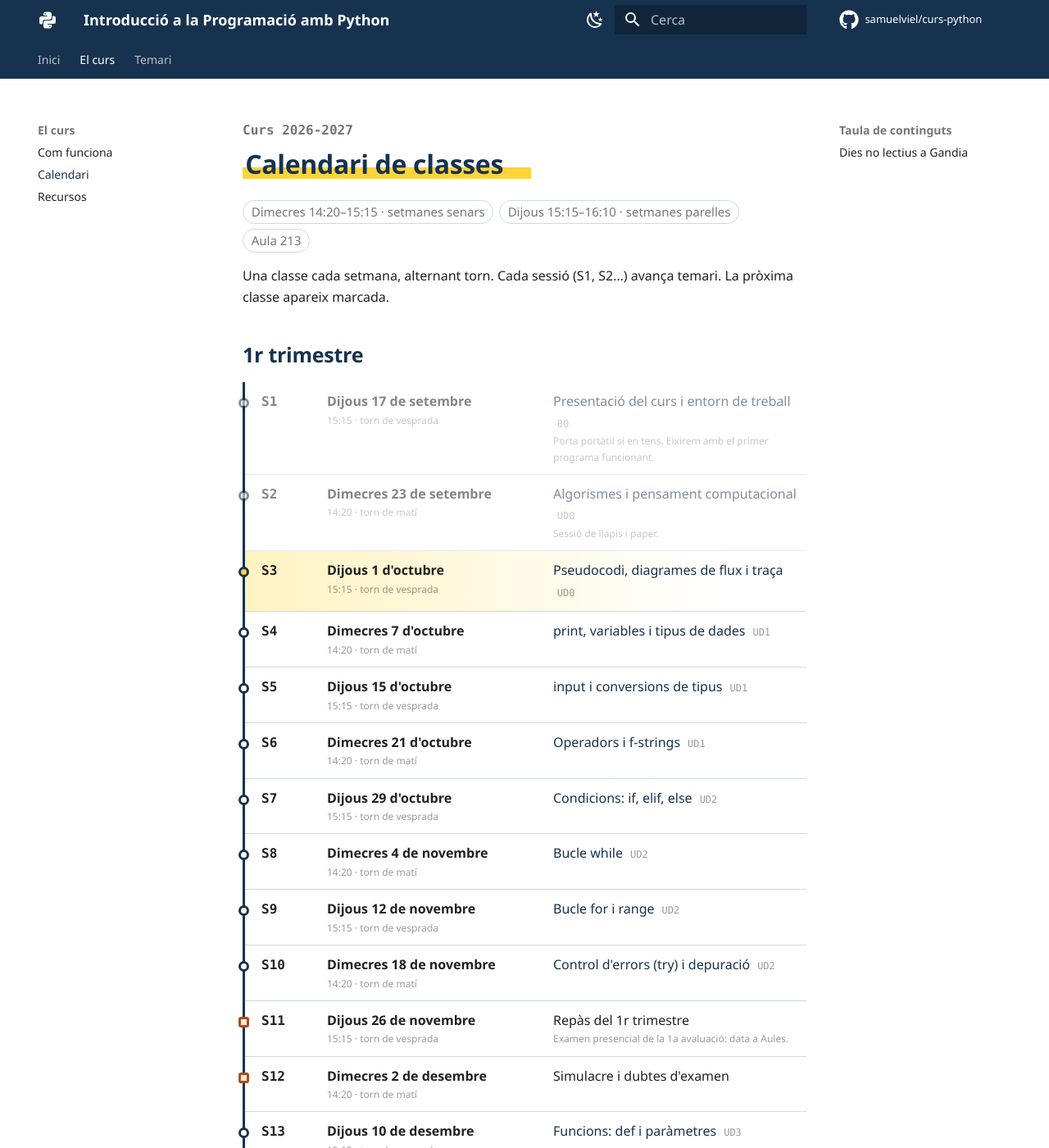
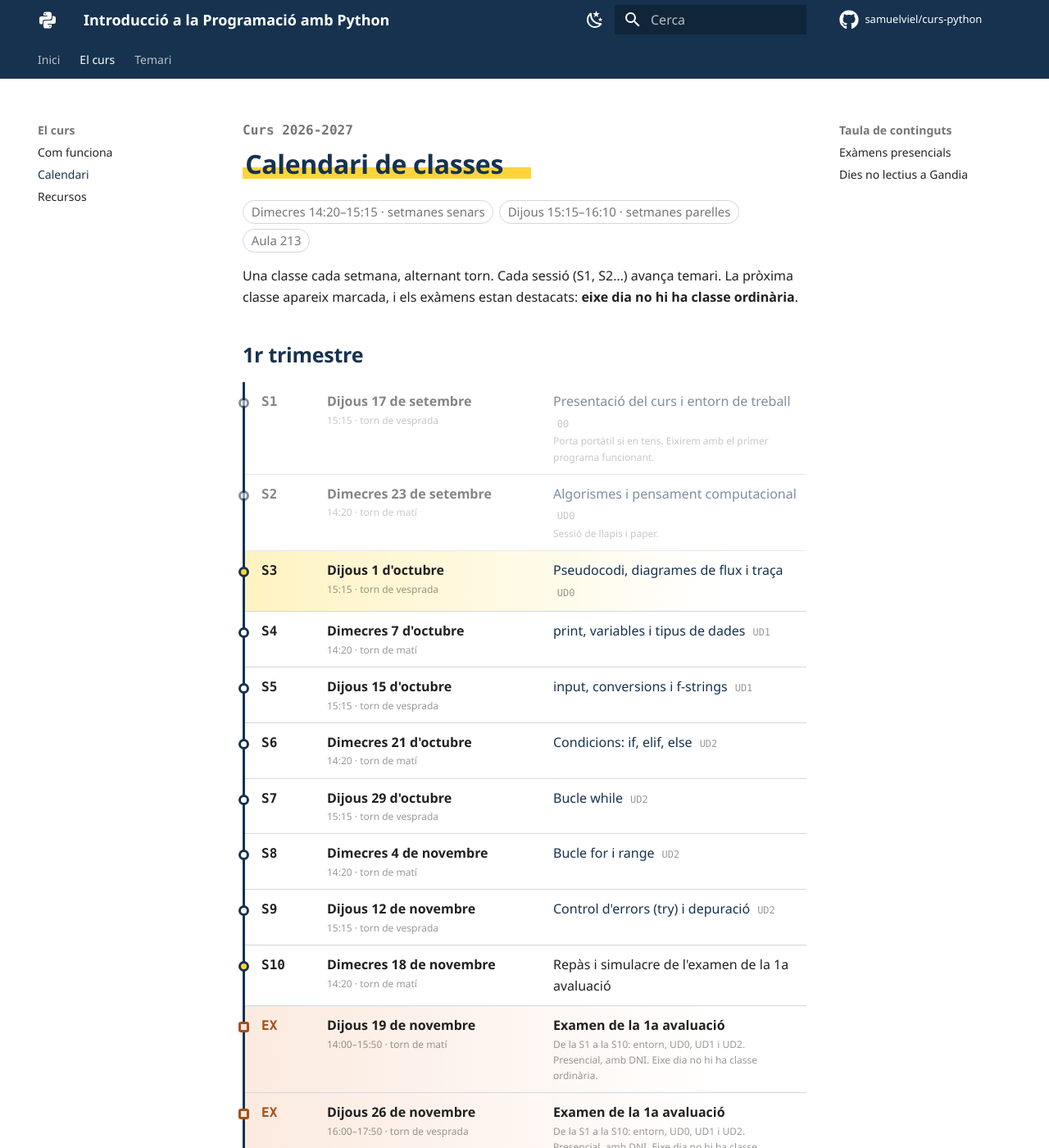
Before and after one commit to samuelviel/curs-python, an MkDocs documentation site: the page built from docs/calendari.md, in a window 1280 px wide and 1400 px high. Shown: the whole window at 82% size. Built offline with MkDocs 1.6.1 and Material for MkDocs 9.7.7, drawn with Linux system fonts in a browser that asks for light colours; some web fonts are replaced; comment, search, counter and statistics services are not loaded; some of the changed text lies outside the part shown.

Commit message:
Afig les dates dels examens i reajusta el calendari
- curs.js: nova llista `examens` amb les dues convocatories de cada
  avaluacio (19/26 nov, 4/11 febr, 6/13 maig; mati 14:00-15:50 i
  vesprada 16:00-17:50).
- El dia d'examen no hi ha classe ordinaria: les sessions es recol.loquen
  (31 sessions en compte de 34) i cada repas queda just abans de l'examen.
- El calendari, el bitllet de la portada i les taules de cada unitat
  mostren els examens; nova taula `data-examens` a la guia i al calendari.

Co-Authored-By: Claude Opus 5 <noreply@anthropic.com>
Claude-Session: https://claude.ai/code/session_01JJar8XrtUmeEUUXjMCjQLR

```diff
--- a/docs/assets/css/curs.css
+++ b/docs/assets/css/curs.css
@@ -136,7 +136,6 @@
 .md-typeset .cal-list > li.cal-past { opacity: .55; }
 .md-typeset .cal-list > li.cal-now { background: linear-gradient(90deg, var(--curs-marker-soft), transparent 85%); }
 .md-typeset .cal-list > li.cal-now::before { background: var(--curs-marker); }
-.md-typeset .cal-list > li.cal-exam::before { border-radius: 3px; border-color: var(--curs-warn); background: var(--curs-warn-soft); }
 .md-typeset .cal-list > li.cal-off { color: var(--curs-warn); font-style: italic; }
 .md-typeset .cal-list > li.cal-off::before { border-color: var(--curs-line); }
 .md-typeset .cal-list > li.cal-off .cal-date { text-decoration: line-through; font-weight: 400; }
@@ -187,3 +186,13 @@
 /* Targetes de la portada en dues columnes */
 @media (min-width: 45em) { .md-typeset .grid.cards.two { grid-template-columns: repeat(2, minmax(0, 1fr)); } }
 @media (max-width: 600px) { .md-typeset .hero-title { font-size: 1.7rem; } }
+
+/* ---------- exàmens ---------- */
+.md-typeset .exam-table table { margin: .8em 0; }
+.md-typeset .exam-table td small { color: var(--md-default-fg-color--light); }
+.md-typeset .exam-table .cal-past { opacity: .5; text-decoration: line-through; }
+.md-typeset .cal-list > li.cal-exam { background: linear-gradient(90deg, var(--curs-warn-soft), transparent 85%); }
+.md-typeset .cal-list > li.cal-exam::before { border-radius: 3px; border-color: var(--curs-warn); background: var(--curs-warn-soft); }
+.md-typeset .cal-list > li.cal-exam .cal-n { color: var(--curs-warn); font-weight: 700; }
+.md-typeset .cal-list > li.cal-repas::before { background: var(--curs-marker); border-color: var(--curs-ink); }
+.ticket-top.ticket-exam .ticket-label { color: var(--curs-warn); font-weight: 800; }
--- a/docs/assets/js/curs-app.js
+++ b/docs/assets/js/curs-app.js
@@ -55,9 +55,20 @@
       slots.push({ date: d, torn, off: offReason(d) });
     }
 
+    // Els exàmens ocupen el seu dia: eixe dia no hi ha classe ordinària.
+    const examRows = [];
+    (C.examens || []).forEach((ex) => ex.proves.forEach((p) => {
+      const d = parseDate(p.data);
+      const [h, m] = p.fi.split(":").map(Number);
+      const endTime = new Date(d); endTime.setHours(h, m, 0, 0);
+      examRows.push({ date: d, examen: ex, prova: p, end: endTime });
+    }));
+    const examDays = new Set(examRows.map((r) => r.date.getTime()));
+
     const rows = [];
     let i = 0;
     for (const s of slots) {
+      if (examDays.has(s.date.getTime())) continue;   // eixe dia hi ha examen
       if (s.off) { rows.push(s); continue; }
       if (i >= C.sessions.length) break;
       const ses = C.sessions[i];
@@ -67,7 +78,8 @@
       i++;
     }
     if (i < C.sessions.length) console.warn(`Calendari: falten ${C.sessions.length - i} dies de classe per a les sessions previstes.`);
-    PLA = { rows, sessions: rows.filter((r) => r.ses) };
+    const all = rows.concat(examRows).sort((a, b) => a.date - b.date);
+    PLA = { rows: all, sessions: rows.filter((r) => r.ses), examens: examRows, agenda: all.filter((r) => r.ses || r.examen) };
     return PLA;
   }
 
@@ -82,19 +94,41 @@
     if (!el) return;
     const C = window.CURS;
     const now = new Date();
-    const list = plan().sessions;
+    const list = plan().agenda;
     const idx = list.findIndex((s) => s.end > now);
     if (idx < 0) {
       el.innerHTML = `<div class="ticket-top"><div class="ticket-label">Tutories col·lectives</div><div class="ticket-date">Curs acabat</div></div>`;
       return;
     }
-    const s = list[idx], after = list[idx + 1], t = C.torns[s.torn];
+    const s = list[idx], after = list[idx + 1];
     const today = new Date(); today.setHours(0, 0, 0, 0);
     const days = Math.round((s.date - today) / 86400000);
-    const when = days === 0 ? "Hui hi ha classe" : days === 1 ? "Pròxima classe: demà" : `Pròxima classe: d'ací ${days} dies`;
+    const quan = (n) => (n === 0 ? "hui" : n === 1 ? "demà" : `d'ací ${n} dies`);
+    const resum = (r) => (r.examen
+      ? `Examen de la ${r.examen.av} (${r.prova.torn})`
+      : `S${r.n} · ${r.ses.tema}`);
+
+    if (s.examen) {
+      el.innerHTML = `
+        <div class="ticket-top ticket-exam">
+          <div class="ticket-label">Examen ${quan(days)}</div>
+          <div class="ticket-date">${cap(fmtLong(s.date))}</div>
+          <div class="ticket-time">${s.prova.inici}–${s.prova.fi} · torn de ${s.prova.torn}</div>
+        </div>
+        <div class="ticket-cut" aria-hidden="true"></div>
+        <div class="ticket-bottom">
+          <div class="ticket-topic">Examen de la ${esc(s.examen.av)}</div>
+          ${s.examen.conte ? `<p>${esc(s.examen.conte)}</p>` : ""}
+          <p>Presencial, amb DNI. Eixe dia no hi ha classe ordinària. <a href="${baseUrl()}/calendari/">Calendari complet</a></p>
+          ${after ? `<p class="ticket-next">Després: ${fmtLong(after.date)} · ${esc(resum(after))}</p>` : ""}
+        </div>`;
+      return;
+    }
+
+    const t = C.torns[s.torn];
     el.innerHTML = `
       <div class="ticket-top">
-        <div class="ticket-label">${when}</div>
+        <div class="ticket-label">${days === 0 ? "Hui hi ha classe" : `Pròxima classe: ${quan(days)}`}</div>
         <div class="ticket-date">${cap(fmtLong(s.date))}</div>
         <div class="ticket-time">${t.inici}–${t.fi} · ${t.nom} · ${esc(C.aula)}</div>
       </div>
@@ -103,7 +137,7 @@
         <div class="ticket-topic">S${s.n} · ${esc(s.ses.tema)}</div>
         ${s.ses.nota ? `<p>${esc(s.ses.nota)}</p>` : ""}
         <p>${s.ses.u ? unitLink(s.ses.u, "Obri els apunts") + " · " : ""}<a href="${baseUrl()}/calendari/">Calendari complet</a></p>
-        ${after ? `<p class="ticket-next">Després: ${fmtLong(after.date)} (${C.torns[after.torn].nom}) · ${esc(after.ses.tema)}</p>` : ""}
+        ${after ? `<p class="ticket-next">Després: ${fmtLong(after.date)} · ${esc(resum(after))}</p>` : ""}
       </div>`;
   }
 
@@ -113,8 +147,8 @@
     if (!el) return;
     const C = window.CURS;
     const now = new Date();
-    const { rows, sessions } = plan();
-    const next = sessions.find((s) => s.end > now);
+    const { rows, agenda } = plan();
+    const next = agenda.find((s) => s.end > now);
     const groups = C.calendari.trimestres.map(([nom, a, b]) => ({
       nom, rows: rows.filter((r) => r.date >= parseDate(a) && r.date <= parseDate(b))
     }));
@@ -122,11 +156,21 @@
       <h2 id="${g.nom.replace(/\W+/g, "-").toLowerCase()}">${g.nom}</h2>
       <ol class="cal-list">
         ${g.rows.map((r) => {
+          if (r.examen) {
+            const cls = ["cal-exam", next === r ? "cal-now" : "", r.end < now ? "cal-past" : ""].join(" ").trim();
+            return `<li class="${cls}">
+              <span class="cal-n">EX</span>
+              <span class="cal-date">${cap(fmtLong(r.date))}<small>${r.prova.inici}–${r.prova.fi} · torn de ${esc(r.prova.torn)}</small></span>
+              <span class="cal-topic"><b>Examen de la ${esc(r.examen.av)}</b>
+                ${r.examen.conte ? `<small class="cal-note">${esc(r.examen.conte)}</small>` : ""}
+                <small class="cal-note">Presencial, amb DNI. Eixe dia no hi ha classe ordinària.</small></span>
+            </li>`;
+          }
           const t = C.torns[r.torn];
           if (!r.ses) {
             return `<li class="cal-off"><span class="cal-n"></span><span class="cal-date">${cap(fmtLong(r.date))}</span><span class="cal-topic">No lectiu · ${esc(r.off)}</span></li>`;
           }
-          const cls = [r.ses.examen ? "cal-exam" : "", next === r ? "cal-now" : "", r.end < now ? "cal-past" : ""].join(" ").trim();
+          const cls = [r.ses.repas ? "cal-repas" : "", next === r ? "cal-now" : "", r.end < now ? "cal-past" : ""].join(" ").trim();
           return `<li class="${cls}">
             <span class="cal-n">S${r.n}</span>
             <span class="cal-date">${cap(fmtLong(r.date))}<small>${t.inici} · ${t.nom}</small></span>
@@ -145,15 +189,42 @@
       const ss = plan().sessions.filter((s) => s.ses.u === el.dataset.unitChip);
       if (!ss.length) { el.remove(); return; }
       const a = ss[0], b = ss[ss.length - 1];
+      const seguides = ss.every((s, k) => k === 0 || s.n === ss[k - 1].n + 1);
+      const nums = ss.length === 1 ? `S${a.n}`
+        : seguides ? `S${a.n}–S${b.n}`
+        : ss.map((s) => "S" + s.n).join(", ");
       el.textContent = ss.length === 1
-        ? `S${a.n} · ${fmtShort(a.date)}`
-        : `S${a.n}–S${b.n} · ${fmtShort(a.date)} – ${fmtShort(b.date)}`;
+        ? `${nums} · ${fmtShort(a.date)}`
+        : `${nums} · ${fmtShort(a.date)} – ${fmtShort(b.date)}`;
     });
     document.querySelectorAll("[data-unit-sessions]").forEach((el) => {
       const ss = plan().sessions.filter((s) => s.ses.u === el.dataset.unitSessions);
       if (!ss.length) { el.remove(); return; }
       el.innerHTML = `<table><thead><tr><th>Sessió</th><th>Data</th><th>Què fem</th></tr></thead><tbody>
         ${ss.map((s) => `<tr><td>S${s.n}</td><td>${cap(fmtLong(s.date))}, ${C.torns[s.torn].inici}</td><td>${esc(s.ses.tema)}</td></tr>`).join("")}
+      </tbody></table>`;
+    });
+  }
+
+  /* ---------- taula d'exàmens ---------- */
+  function buildExams() {
+    const C = window.CURS;
+    document.querySelectorAll("[data-examens]").forEach((el) => {
+      if (!C.examens || !C.examens.length) { el.remove(); return; }
+      const now = new Date();
+      el.innerHTML = `<table><thead><tr><th>Examen</th><th>Torn de matí</th><th>Torn de vesprada</th><th>Què entra</th></tr></thead><tbody>
+        ${C.examens.map((ex) => {
+          const cel = (torn) => {
+            const p = ex.proves.find((x) => x.torn === torn);
+            if (!p) return "—";
+            const d = parseDate(p.data);
+            const [h, m] = p.fi.split(":").map(Number);
+            const fi = new Date(d); fi.setHours(h, m, 0, 0);
+            const txt = `${cap(fmtLong(d))}<br><small>${p.inici}–${p.fi}</small>`;
+            return fi < now ? `<span class="cal-past">${txt}</span>` : txt;
+          };
+          return `<tr><td><b>${esc(ex.av)}</b></td><td>${cel("matí")}</td><td>${cel("vesprada")}</td><td>${esc(ex.conte || "")}</td></tr>`;
+        }).join("")}
       </tbody></table>`;
     });
   }
@@ -331,6 +402,7 @@ builtins.input = _input
     buildTicket();
     buildCalendar();
     buildUnitSessions();
+    buildExams();
     buildRunners();
     buildQuizzes();
   }
--- a/docs/assets/js/curs.js
+++ b/docs/assets/js/curs.js
@@ -6,7 +6,6 @@
 
 window.CURS = {
   professor: "Samuel Viel Malonda",
-  // ⚠️ Posa el teu correu abans de publicar
   correu: "s.vielmalonda@edu.gva.es",
   aules: "https://aules.edu.gva.es/semipresencial",
   aula: "Aula 213",
@@ -45,6 +44,23 @@ window.CURS = {
     ]
   },
 
+  // Exàmens presencials. Cada avaluació té dues convocatòries, una per torn.
+  // El dia d'examen no hi ha classe ordinària: la sessió passa al següent dia lectiu.
+  examens: [
+    { av: "1a avaluació", conte: "De la S1 a la S10: entorn, UD0, UD1 i UD2.", proves: [
+      { data: "2026-11-19", torn: "matí", inici: "14:00", fi: "15:50" },
+      { data: "2026-11-26", torn: "vesprada", inici: "16:00", fi: "17:50" }
+    ] },
+    { av: "2a avaluació", conte: "UD3 i UD4 (cadenes, llistes i diccionaris), amb tot l'anterior com a base.", proves: [
+      { data: "2027-02-04", torn: "matí", inici: "14:00", fi: "15:50" },
+      { data: "2027-02-11", torn: "vesprada", inici: "16:00", fi: "17:50" }
+    ] },
+    { av: "3a avaluació", conte: "UD5 i UD6. En ser acumulatiu, cal traure almenys un 4.", proves: [
+      { data: "2027-05-06", torn: "matí", inici: "14:00", fi: "15:50" },
+      { data: "2027-05-13", torn: "vesprada", inici: "16:00", fi: "17:50" }
+    ] }
+  ],
+
   unitats: {
     entorn:   { n: "00",  titol: "Prepara l'entorn",               url: "unitats/entorn/" },
     ud0:      { n: "UD0", titol: "Pensament computacional",        url: "unitats/ud0/" },
@@ -58,28 +74,27 @@ window.CURS = {
   },
 
   // Les sessions, en ordre. Cada una ocupa el següent dia lectiu del calendari.
-  // examen: true → sessió de repàs (les dates d'examen es confirmen a Aules)
   sessions: [
+    // --- 1r trimestre, fins a l'examen de la 1a avaluació ---
     { tema: "Presentació del curs i entorn de treball", u: "entorn", nota: "Porta portàtil si en tens. Eixirem amb el primer programa funcionant." },
     { tema: "Algorismes i pensament computacional", u: "ud0", nota: "Sessió de llapis i paper." },
     { tema: "Pseudocodi, diagrames de flux i traça", u: "ud0" },
     { tema: "print, variables i tipus de dades", u: "ud1" },
-    { tema: "input i conversions de tipus", u: "ud1" },
-    { tema: "Operadors i f-strings", u: "ud1" },
+    { tema: "input, conversions i f-strings", u: "ud1" },
     { tema: "Condicions: if, elif, else", u: "ud2" },
     { tema: "Bucle while", u: "ud2" },
     { tema: "Bucle for i range", u: "ud2" },
     { tema: "Control d'errors (try) i depuració", u: "ud2" },
-    { tema: "Repàs del 1r trimestre", u: null, examen: true, nota: "Examen presencial de la 1a avaluació: data a Aules." },
-    { tema: "Simulacre i dubtes d'examen", u: null, examen: true },
+    { tema: "Repàs i simulacre de l'examen de la 1a avaluació", u: null, repas: true },
+    // --- fins a l'examen de la 2a avaluació ---
     { tema: "Funcions: def i paràmetres", u: "ud3" },
     { tema: "return i àmbit de les variables", u: "ud3" },
     { tema: "Mòduls i import", u: "ud3" },
     { tema: "Cadenes a fons", u: "ud4" },
     { tema: "Llistes", u: "ud4" },
-    { tema: "Recórrer i construir llistes", u: "ud4" },
-    { tema: "Repàs del 2n trimestre", u: null, examen: true, nota: "Examen presencial de la 2a avaluació: data a Aules." },
     { tema: "Diccionaris", u: "ud4" },
+    { tema: "Repàs i simulacre de l'examen de la 2a avaluació", u: null, repas: true },
+    // --- fins a l'examen de la 3a avaluació ---
     { tema: "Llistes de diccionaris: un inventari", u: "ud4" },
     { tema: "Llegir i escriure fitxers", u: "ud5" },
     { tema: "Fitxers CSV", u: "ud5" },
@@ -87,12 +102,13 @@ window.CURS = {
     { tema: "Scripts de sistema: arguments i ordres", u: "ud5" },
     { tema: "Classes i objectes", u: "ud6" },
     { tema: "Mètodes, __str__ i herència", u: "ud6" },
-    { tema: "Projecte final: plantejament", u: "projecte" },
+    { tema: "Repàs i simulacre de l'examen de la 3a avaluació", u: null, repas: true },
+    // --- després de l'examen de la 3a avaluació ---
+    { tema: "Projecte final: plantejament", u: "projecte", nota: "Porta triada l'opció de projecte." },
     { tema: "Projecte final: taller", u: "projecte" },
-    { tema: "Repàs del 3r trimestre", u: null, examen: true, nota: "Examen presencial de la 3a avaluació: data a Aules." },
     { tema: "Projecte final: lliurament i dubtes", u: "projecte" },
-    { tema: "Dubtes de la convocatòria ordinària", u: null, examen: true },
-    { tema: "Dubtes de la convocatòria extraordinària", u: null, examen: true },
-    { tema: "Tancament del curs", u: null }
+    { tema: "Dubtes de la convocatòria ordinària", u: null, repas: true },
+    { tema: "Dubtes de la convocatòria extraordinària", u: null, repas: true },
+    { tema: "Tancament del curs", u: null, nota: "El curs acaba el 18 de juny de 2027." }
   ]
 };
--- a/docs/calendari.md
+++ b/docs/calendari.md
@@ -8,9 +8,15 @@ title: Calendari
 
 <p class="unit-meta"><span class="chip">Dimecres 14:20–15:15 · setmanes senars</span> <span class="chip">Dijous 15:15–16:10 · setmanes parelles</span> <span class="chip" data-c="aula"></span></p>
 
-Una classe cada setmana, alternant torn. Cada sessió (S1, S2…) avança temari. La pròxima classe apareix marcada.
+Una classe cada setmana, alternant torn. Cada sessió (S1, S2…) avança temari. La pròxima classe apareix marcada, i els exàmens estan destacats: **eixe dia no hi ha classe ordinària**.
 
 <div id="calendari-sessions" markdown="0"></div>
+
+## Exàmens presencials
+
+<div class="exam-table" data-examens markdown="0"></div>
+
+Et presentes només a una de les dues convocatòries de cada avaluació, la del teu torn o l'altra si hi ha places (preinscripció a Aules). Els criteris estan a [Com funciona el curs](guia.md#com-es-calcula-la-nota).
 
 ## Dies no lectius a Gandia
 
@@ -19,4 +25,4 @@ Una classe cada setmana, alternant torn. Cada sessió (S1, S2…) avança temari
 - **Pasqua:** del 25 de març al 5 d'abril de 2027.
 - **Altres festius:** 5, 9 i 12 d'octubre, 7 i 8 de desembre i 1 de maig. No cauen en dia de classe.
 
-<p class="small-note">Fonts: Resolució de 15 de juny de 2026 (DOGV núm. 10387) i acord del Consell Escolar Municipal de Gandia. Les setmanes parelles i senars segueixen la numeració ISO. Les dates dels exàmens es confirmen a Aules.</p>
+<p class="small-note">Fonts: Resolució de 15 de juny de 2026 (DOGV núm. 10387) i acord del Consell Escolar Municipal de Gandia. Les setmanes parelles i senars segueixen la numeració ISO. Qualsevol canvi de data s'avisarà al fòrum d'Aules.</p>
```
Also changed, not shown: README.md (+4 -4 lines), docs/guia.md (+10 -2 lines), docs/index.md (+1 -1 lines).
